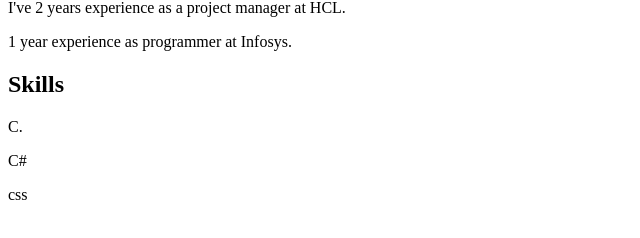
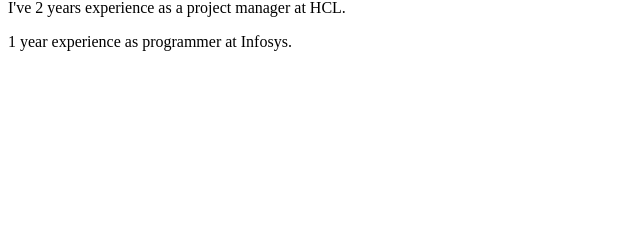
Before and after one commit to abhibesoya/abhibesoya, a plain HTML site: page Experience2.html in a window 1280 px wide. Shown: the part 262-500 px from the top of the page, without its empty margins (0-640 px from the left). Drawn offline with Linux system fonts and the light colour scheme.

Commit message:
Revert "updated member2 profile"
This reverts commit 8b04e36724008ed6c92b1e44fd42346d1740c23a.

```diff
--- a/Experience2.html
+++ b/Experience2.html
@@ -10,9 +10,5 @@
 <h1>Experience</h1>
 <p>I've 2 years experience as a project manager at HCL. </p>
 <p>1 year experience as programmer at Infosys.</p>
-<h2>Skills</h2>
-<p>C.</p>
-<p>C#</p>
-<p>css</p>
 </body>
 </html>
```
